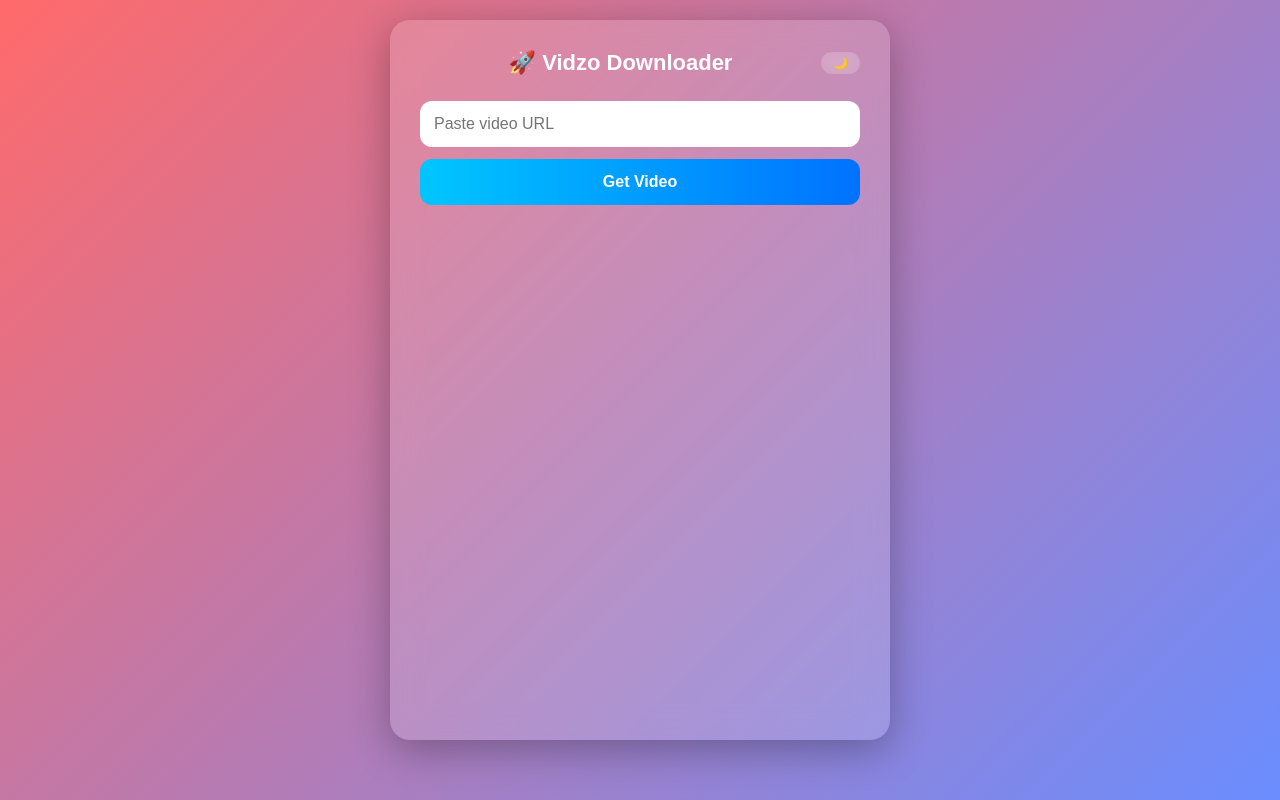
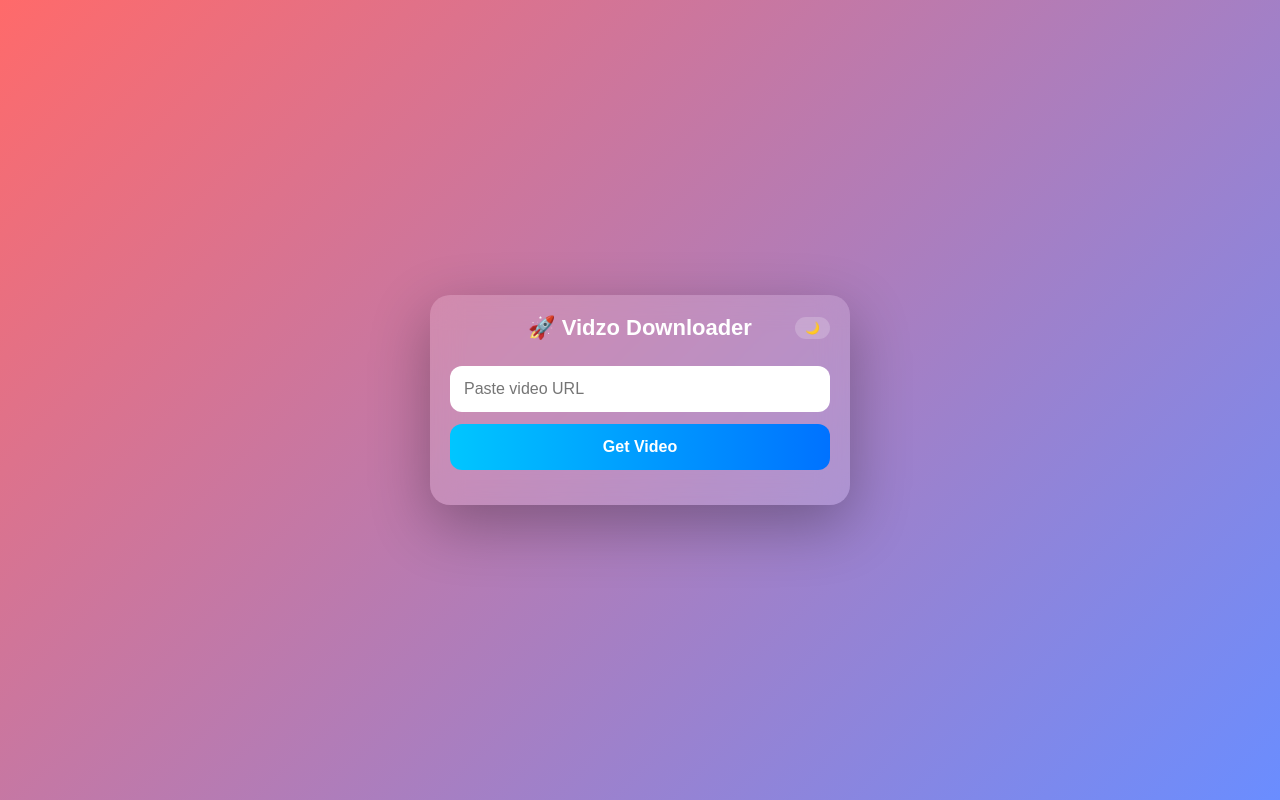
Before and after one commit to viveksingh48162-design/insta-downloader, a Flask app: page / in a window 1280 px wide. Run offline with Flask 3, Linux system fonts and the light colour scheme.

Commit message:
Update index.html

```diff
--- a/templates/index.html
+++ b/templates/index.html
@@ -21,67 +21,61 @@
 --btn: linear-gradient(90deg,#ff512f,#dd2476);
 }
 
+/* BODY CENTER FIX */
 body{
 min-height:100vh;
 background:var(--bg);
 display:flex;
 justify-content:center;
-align-items:flex-start;
+align-items:center;
 color:var(--text);
-padding-top:20px;
-transition:0.3s;
 }
 
-/* 🔥 SLIM & TALL MOBILE CARD */
+/* ✅ PERFECT CONTAINER */
 .container{
-width:95%;
-max-width:500px; /* width kam */
-min-height:90vh; /* height zyada */
+width:92%;
+max-width:420px;
+margin:auto;
 background:var(--card);
 backdrop-filter:blur(15px);
-padding:30px;
+padding:20px;
 border-radius:20px;
-box-shadow:0 10px 40px rgba(0,0,0,0.3);
-display:flex;
-flex-direction:column;
-justify-content:flex-start;
+box-shadow:0 20px 60px rgba(0,0,0,0.3);
 }
 
-/* 📱 MOBILE TUNING */
+/* MOBILE FIX */
 @media(max-width:600px){
-
 .container{
-width:95%;          /* full width feel */
-max-width:100%;     /* limit hata di */
-min-height:auto;    /* height auto */
-padding:16px;
-border-radius:16px;
+width:92%;
+max-width:420px;
+padding:18px;
 }
 }
 
+/* TOPBAR */
 .topbar{
-display:flex;
-justify-content:space-between;
+display:grid;
+grid-template-columns:1fr auto 1fr;
 align-items:center;
 margin-bottom:15px;
-gap:10px;  /* space add */
 }
 
 .logo{
 font-size:22px;
 font-weight:bold;
-flex:1;            /* center push karega */
 text-align:center;
 }
 
 .toggle{
-padding:4px 12px;
-border-radius:30px;
-background:rgba(255,255,255,0.15);
-backdrop-filter:blur(10px);
+justify-self:end;
+padding:4px 10px;
 font-size:12px;
+border-radius:20px;
+background:rgba(255,255,255,0.2);
+cursor:pointer;
 }
 
+/* INPUT */
 input{
 width:100%;
 padding:14px;
@@ -92,6 +86,7 @@ font-size:16px;
 outline:none;
 }
 
+/* BUTTON */
 .btn{
 margin-top:12px;
 padding:14px;
@@ -105,6 +100,7 @@ font-size:16px;
 cursor:pointer;
 }
 
+/* OPTIONS */
 .grid{
 display:grid;
 grid-template-columns:1fr 1fr;
@@ -118,12 +114,17 @@ padding:14px;
 border-radius:12px;
 cursor:pointer;
 text-align:center;
-transition:0.2s;
 }
 
-.box:hover{transform:scale(1.05);}
+/* IMAGE */
+img{
+width:100%;
+border-radius:10px;
+margin-top:10px;
+}
 
-#loader{display:none;margin-top:15px;}
+/* PROGRESS */
+#loader{display:none;margin-top:10px;}
 
 .progress-bar{
 height:6px;
@@ -136,21 +137,14 @@ overflow:hidden;
 height:100%;
 width:0%;
 background:#00c6ff;
-transition:0.3s;
-}
-
-img{
-width:100%;
-border-radius:10px;
-margin-top:10px;
 }
 
 /* HISTORY */
 .history{
-margin-top:auto;
+margin-top:15px;
+font-size:12px;
 max-height:120px;
 overflow:auto;
-font-size:12px;
 }
 
 .history-item{
@@ -210,13 +204,11 @@ d.innerText=text
 h.prepend(d)
 }
 
-// AUTO FETCH
-document.getElementById("url").addEventListener("input",autoFetch)
-
+// FETCH
 async function autoFetch(){
 
 URL=document.getElementById("url").value.trim()
-if(!URL){video.innerHTML="";options.innerHTML="";return;}
+if(!URL){return;}
 
 loader.style.display="block"
 progressFill.style.width="0%"
@@ -242,22 +234,10 @@ video.innerHTML=`
 <img src="${data.thumbnail}">
 `
 
-// SHORTS
-if(data.is_short || data.is_social){
 options.innerHTML=`
 <div class="grid">
 <div class="box" onclick="fast('video')">⚡ MP4</div>
 <div class="box" onclick="fast('audio')">🎧 MP3</div>
-</div>
-`
-return
-}
-
-// NORMAL
-options.innerHTML=`
-<div class="grid">
-<div class="box" onclick="fast('video')">⚡ FAST MP4</div>
-<div class="box" onclick="fast('audio')">⚡ FAST MP3</div>
 </div>
 <div class="box" onclick="turbo()">🚀 TURBO HD</div>
 `
@@ -335,7 +315,7 @@ trackProgress(d.file,d.ext)
 })
 }
 
-// 📊 PROGRESS TRACK
+// PROGRESS
 function trackProgress(file,ext){
 let i=setInterval(()=>{
 fetch("/progress/"+file)
```
